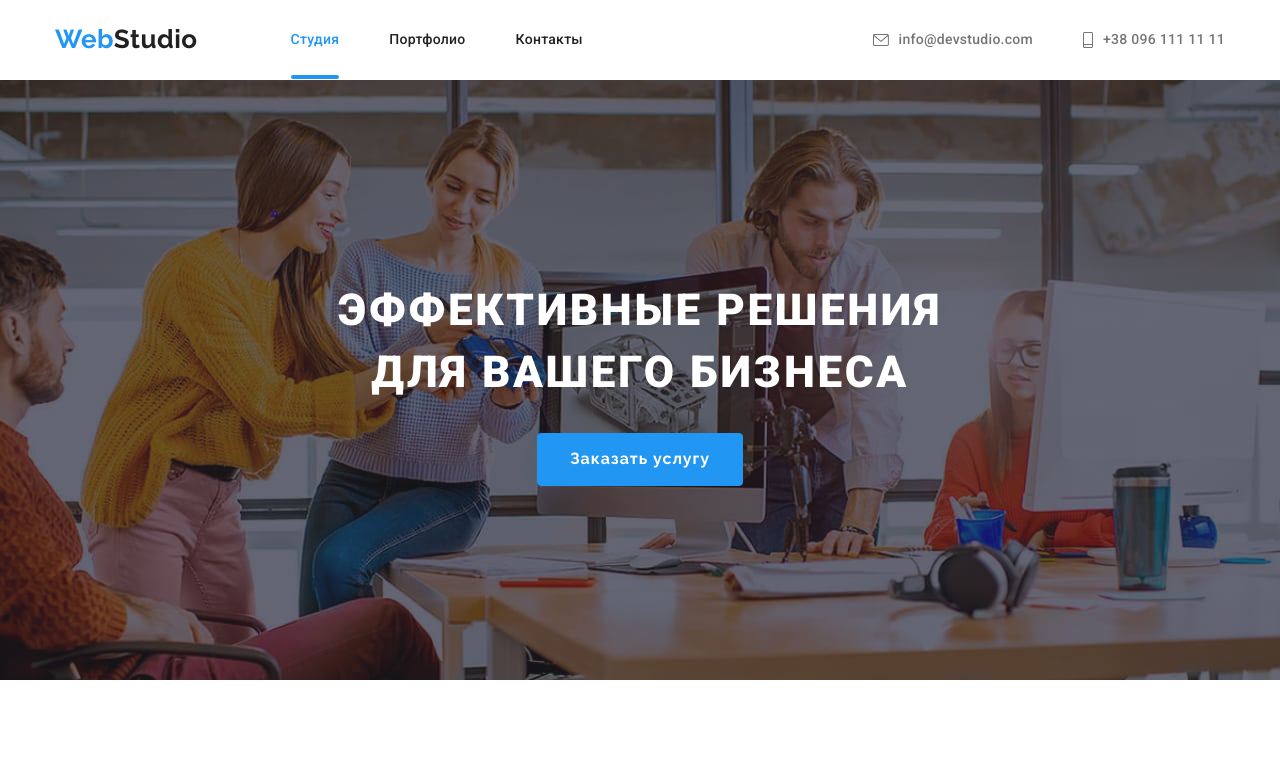
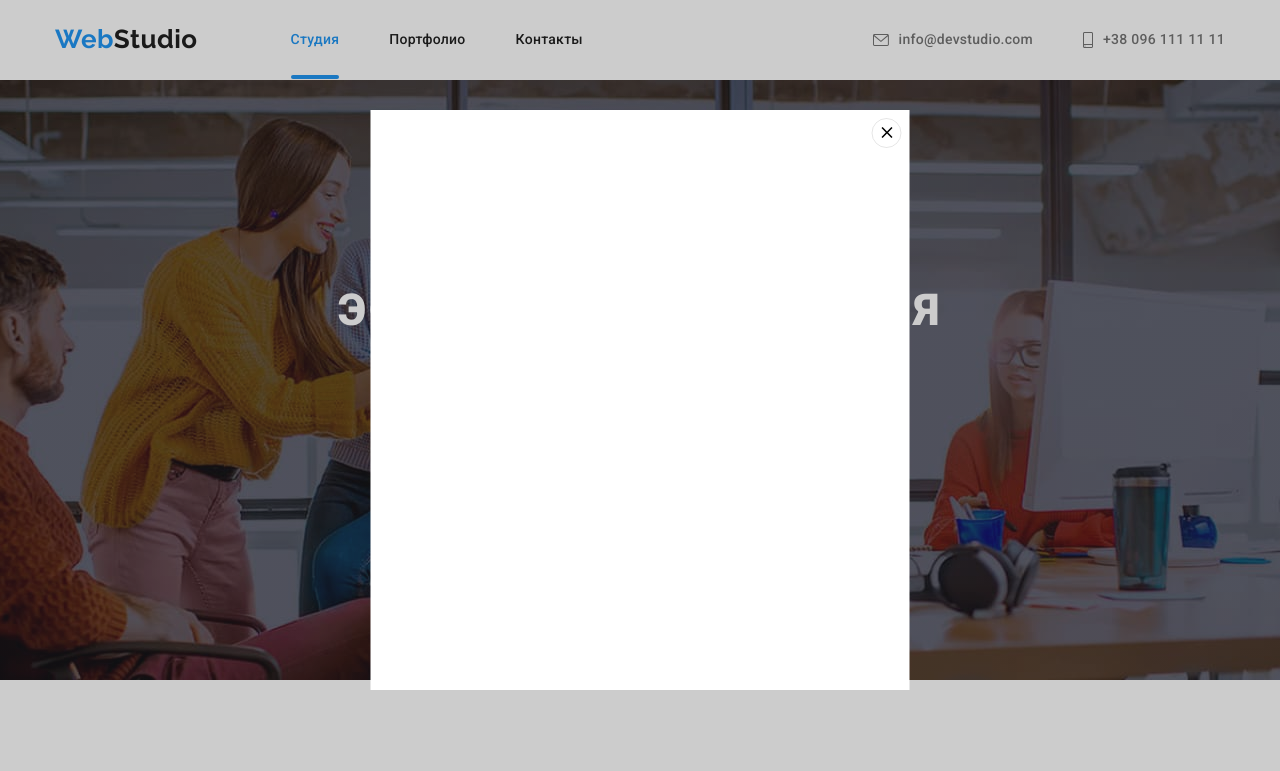
Before and after one commit to Sulimovsky/goit-markup-hw-05, a plain HTML site: page index.html in a window 1280 px wide. Both pictures are taken after a click on the button "Заказать услугу". Shown: the top 771 px of the page. Drawn offline with nearby package versions, Linux system fonts and the light colour scheme.

Commit message:
Готовое модальное окно

```diff
--- a/css/main.css
+++ b/css/main.css
@@ -253,6 +253,73 @@ h1 {
     letter-spacing: 0.06em;
 
     cursor: pointer;
+}
+
+.backdrop {
+    position: fixed;
+    top: 0;
+    left: 0;
+
+    width: 100%;
+    height: 100%;
+
+    background-color: rgba(0, 0, 0, 0.2);
+
+    opacity: 1;
+    transition: opacity 250ms cubic-bezier(0.4, 0, 0.2, 1);
+}
+
+.backdrop.is-hidden {
+    opacity: 0;
+    pointer-events: none;
+}
+
+.backdrop.is-hidden .modal {
+    transform: translate(-50%, -50%) scale(0.9);
+}
+
+.modal {
+    position: absolute;
+    top: 50%;
+    left: 50%;
+
+    min-width: 539px;
+    min-height: 580px;
+    padding: 8px;
+
+    background-color: white;
+
+    transform: translate(-50%, -50%) scale(1);
+    transition: transform 250ms cubic-bezier(0.4, 0, 0.2, 1);
+}
+
+.btn-closed {
+    display: flex;
+    justify-content: center;
+    align-items: center;
+    margin-left: auto;
+    width: 30px;
+    height: 30px;
+    border: 1px solid rgba(0, 0, 0, 0.1);
+    border-radius: 50%;
+
+    background-color: transparent;
+
+    cursor: pointer;
+}
+
+.btn-closed::after {
+    content: "";
+
+    display: inline-block;
+    width: 11px;
+    height: 11px;
+    padding: 9px 10px;
+
+    background-image: url(../img/close.svg);
+    background-repeat: no-repeat;
+    background-position: center;
+    background-size: contain;
 }
 
 /* Quality */
--- a/index.html
+++ b/index.html
@@ -64,8 +64,15 @@
                     Эффективные решения для вашего бизнеса
                 </h1>
 
-                <button class="service-order" type="button">Заказать услугу</button>
+                <button class="service-order" type="button" data-modal-open>Заказать услугу</button>
             </div>
+        </div>
+
+        <div class="backdrop is-hidden" data-modal>
+            <div class="modal">
+                <button aria-label="Закрыть" class="btn-closed" data-modal-close></button>
+            </div>
+
         </div>
 
     </section>
@@ -354,5 +361,6 @@
 
 </footer>
 
+<script src="./js/modal.js"></script>
 </body>
 </html>
--- /dev/null
+++ b/js/modal.js
@@ -0,0 +1,14 @@
+(() => {
+    const refs = {
+      openModalBtn: document.querySelector('[data-modal-open]'),
+      closeModalBtn: document.querySelector('[data-modal-close]'),
+      modal: document.querySelector('[data-modal]'),
+    };
+
+    refs.openModalBtn.addEventListener('click', toggleModal);
+    refs.closeModalBtn.addEventListener('click', toggleModal);
+
+    function toggleModal() {
+      refs.modal.classList.toggle('is-hidden');
+    }
+  })();
```
Also changed, not shown: img/close.svg (added).
